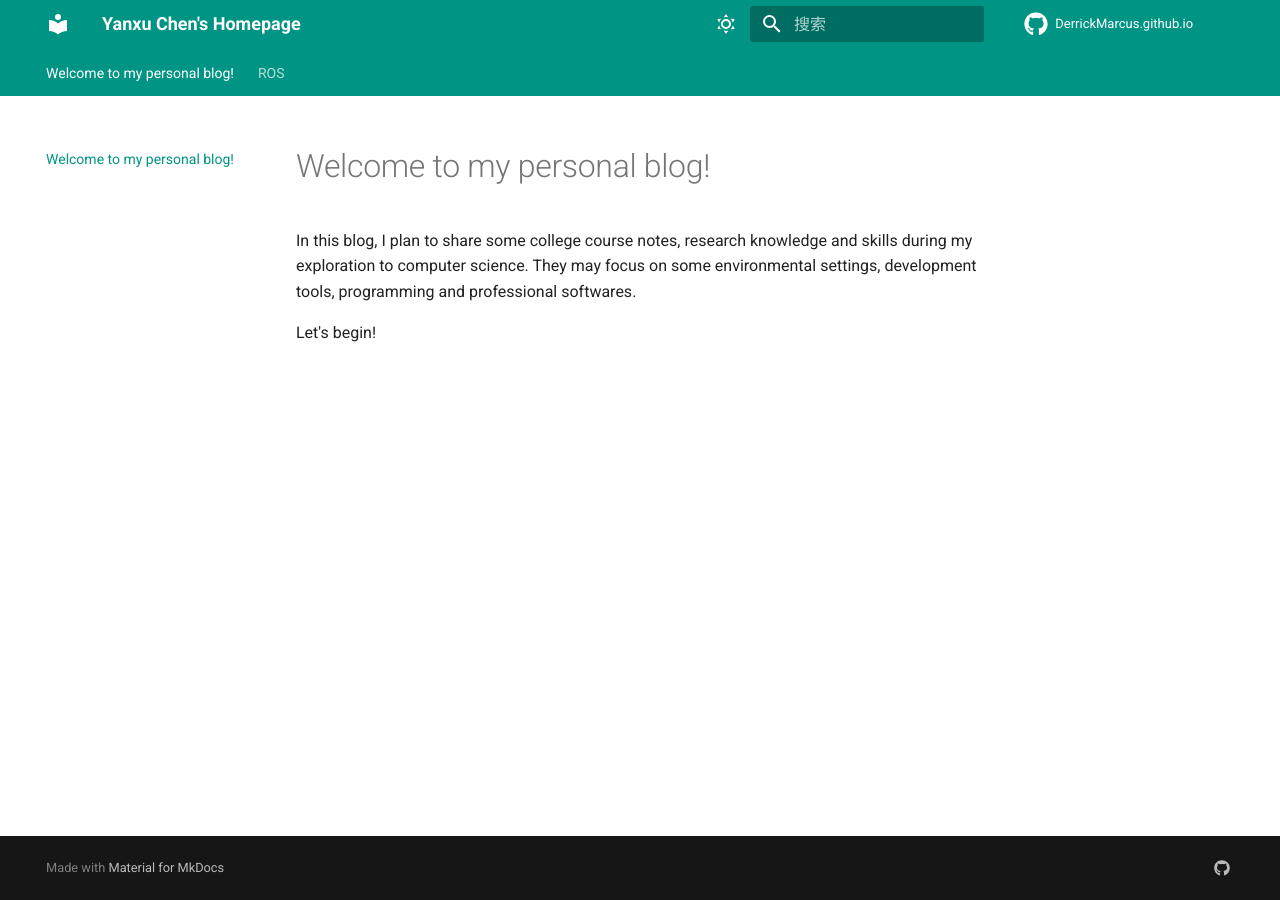
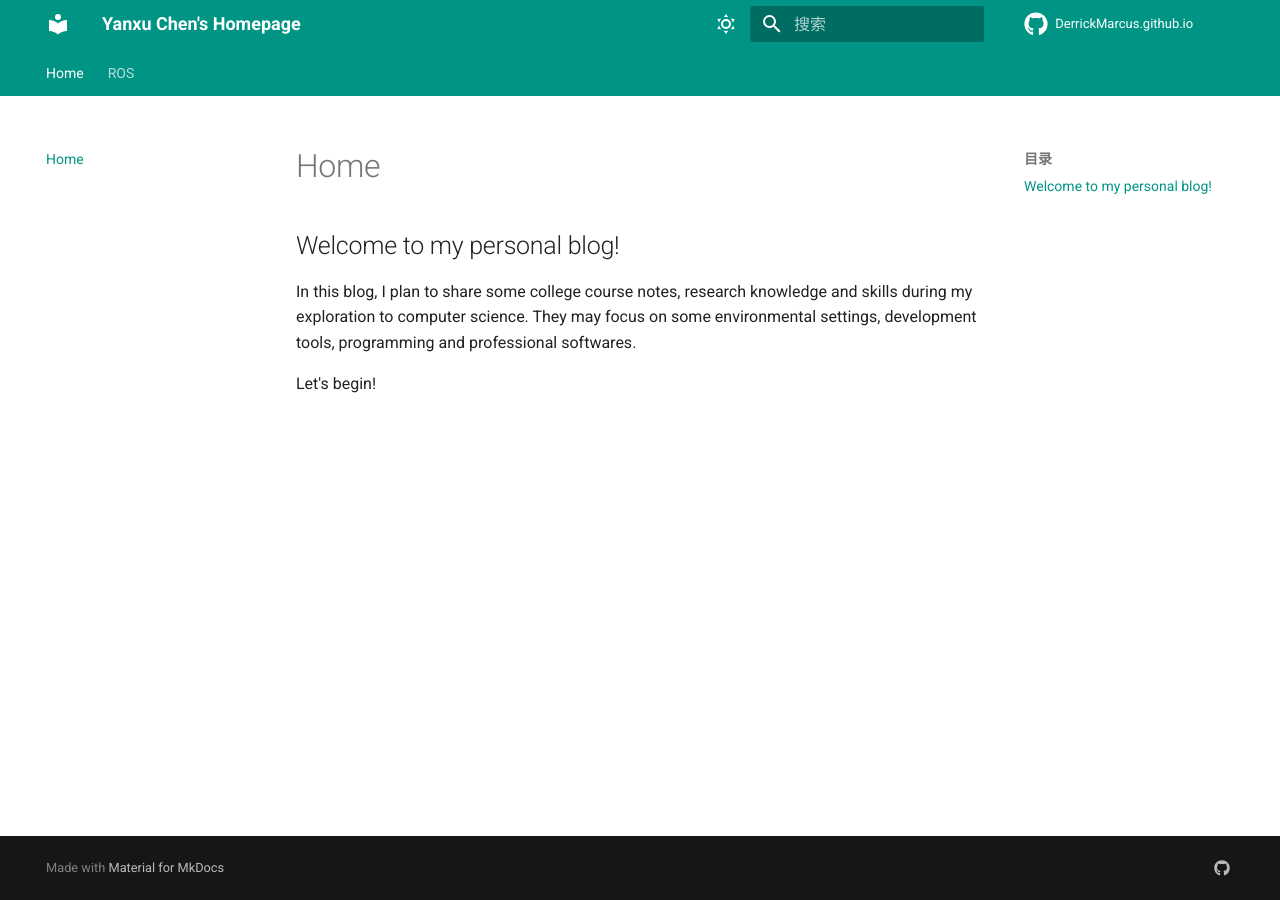
Before and after one commit to DerrickMarcus/DerrickMarcus.github.io, an MkDocs documentation site: the page built from docs/index.md, in a window 1280 px wide. Built offline with MkDocs 1.6.1 and Material for MkDocs 9.7.7, drawn with Linux system fonts in a browser that asks for light colours; comment, search, counter and statistics services are not loaded.

Commit message:
feat: fix homepage bug

```diff
--- a/docs/index.md
+++ b/docs/index.md
@@ -1,4 +1,6 @@
-# Welcome to my personal blog!
+# Home
+
+## Welcome to my personal blog!
 
 In this blog, I plan to share some college course notes, research knowledge and skills during my exploration to computer science. They may focus on some environmental settings, development tools, programming and professional softwares.
 
```
Also changed, not shown: docs/ROS/index.md (+3 -0 lines).
